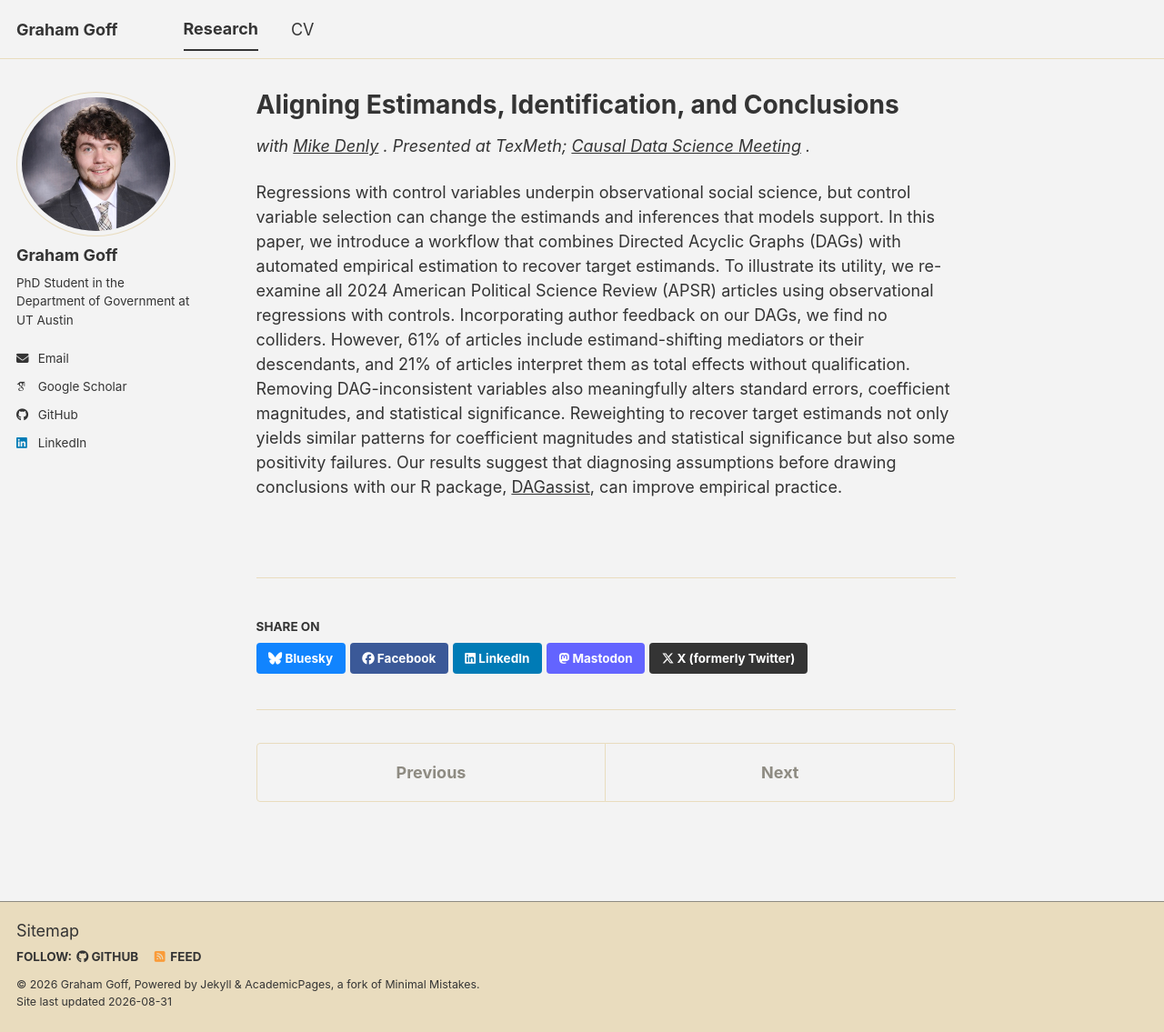
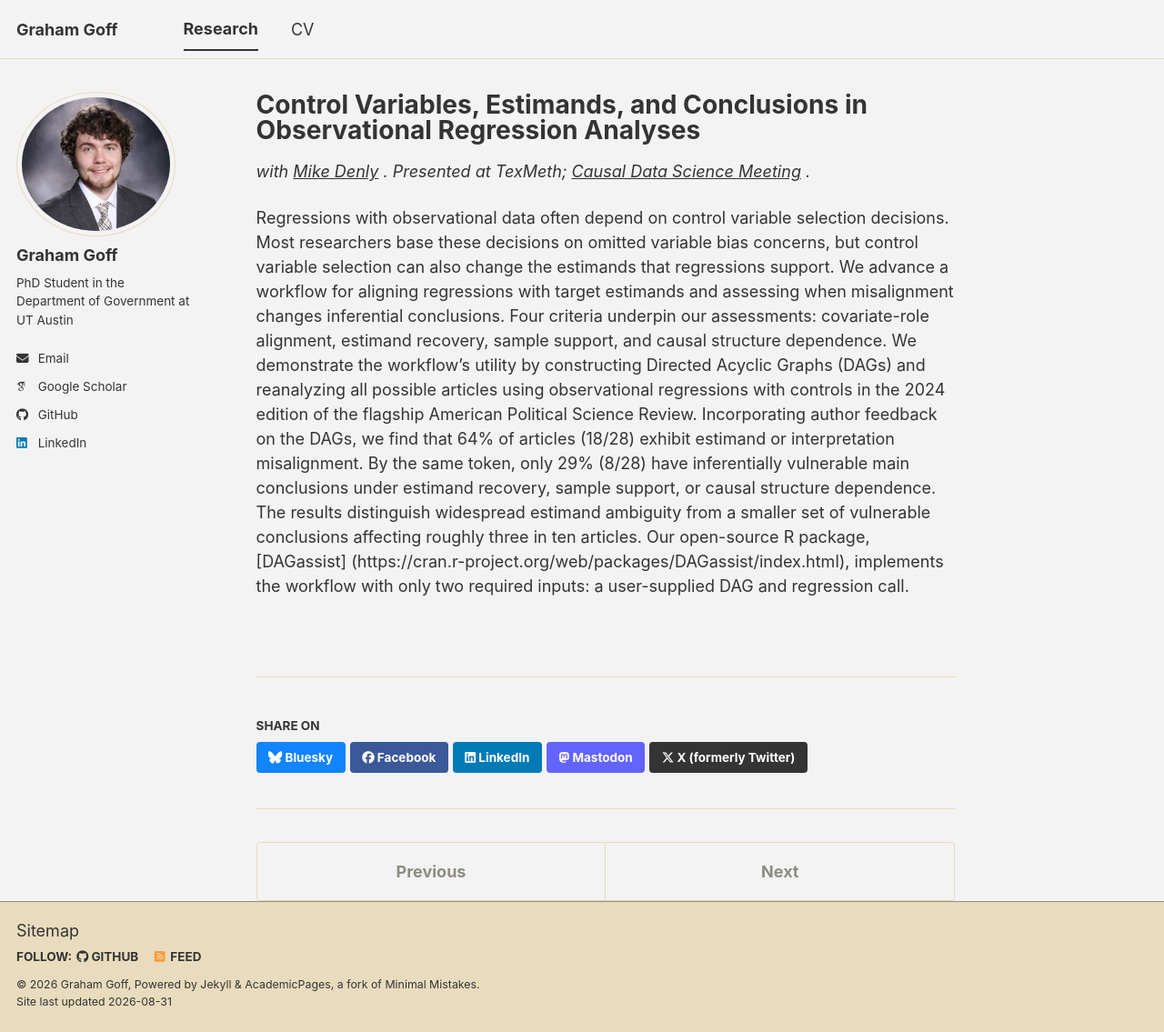
Before and after one commit to grahamgoff/grahamgoff.github.io, a Jekyll site: the page built from _publications/aligning-estimands.md, in a window 1280 px wide and 1135 px high. Shown: the whole window at 91% size. Built offline with Jekyll 4.4.1, drawn with Linux system fonts in a browser that asks for light colours; some web fonts are replaced; a script bundle is joined from its source files by our own code; library files that are not in the unit come from our copies.

Commit message:
Update aligning-estimands.md

```diff
--- a/_publications/aligning-estimands.md
+++ b/_publications/aligning-estimands.md
@@ -1,5 +1,5 @@
 ---
-title: "Aligning Estimands, Identification, and Conclusions"
+title: "Control Variables, Estimands, and Conclusions in Observational Regression Analyses"
 collection: publications
 category: working
 permalink: /research/aligning-estimands/
@@ -7,10 +7,10 @@ listed: true
 date: 2025-01-01
 authors: "with [Mike Denly](https://mikedenly.com)"
 venue: "Under review"
-venue_url: "https://www.cambridge.org/core/journals/american-political-science-review"
-venue_full: "American Political Science Review"
+venue_url: "https://www.tandfonline.com/journals/uasa20"
+venue_full: "Journal of the American Statistical Association"
 presentations: "TexMeth; [Causal Data Science Meeting](https://www.causalscience.org)"
 image: /publications/aligning-estimands.png
 ---
 
-Regressions with control variables underpin observational social science, but control variable selection can change the estimands and inferences that models support. In this paper, we introduce a workflow that combines Directed Acyclic Graphs (DAGs) with automated empirical estimation to recover target estimands. To illustrate its utility, we re-examine all 2024 American Political Science Review (APSR) articles using observational regressions with controls. Incorporating author feedback on our DAGs, we find no colliders. However, 61% of articles include estimand-shifting mediators or their descendants, and 21% of articles interpret them as total effects without qualification. Removing DAG-inconsistent variables also meaningfully alters standard errors, coefficient magnitudes, and statistical significance. Reweighting to recover target estimands not only yields similar patterns for coefficient magnitudes and statistical significance but also some positivity failures. Our results suggest that diagnosing assumptions before drawing conclusions with our R package, [DAGassist](https://cran.r-project.org/web/packages/DAGassist/index.html), can improve empirical practice.
+Regressions with observational data often depend on control variable selection decisions. Most researchers base these decisions on omitted variable bias concerns, but control variable selection can also change the estimands that regressions support. We advance a workflow for aligning regressions with target estimands and assessing when misalignment changes inferential conclusions. Four criteria underpin our assessments: covariate-role alignment, estimand recovery, sample support, and causal structure dependence. We demonstrate the workflow's utility by constructing Directed Acyclic Graphs (DAGs) and reanalyzing all possible articles using observational regressions with controls in the 2024 edition of the flagship American Political Science Review. Incorporating author feedback on the DAGs, we find that 64% of articles (18/28) exhibit estimand or interpretation misalignment. By the same token, only 29% (8/28) have inferentially vulnerable main conclusions under estimand recovery, sample support, or causal structure dependence. The results distinguish widespread estimand ambiguity from a smaller set of vulnerable conclusions affecting roughly three in ten articles. Our open-source R package, [DAGassist] (https://cran.r-project.org/web/packages/DAGassist/index.html), implements the workflow with only two required inputs: a user-supplied DAG and regression call.
```
